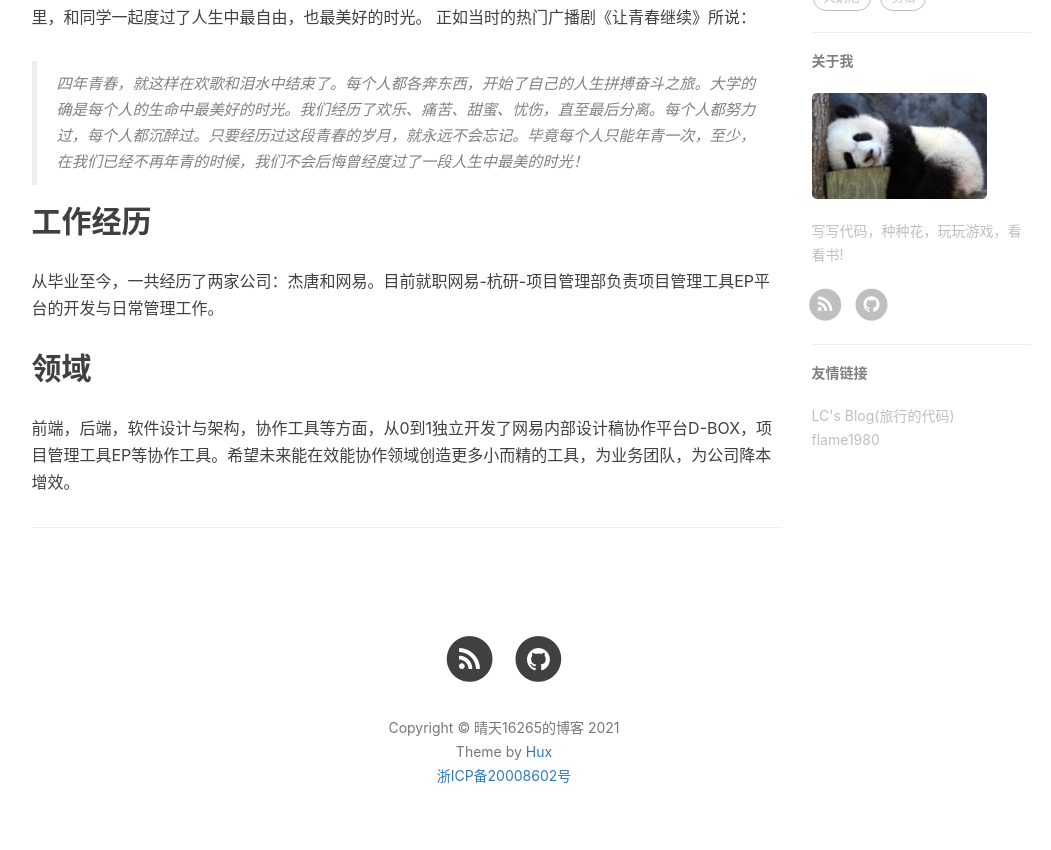
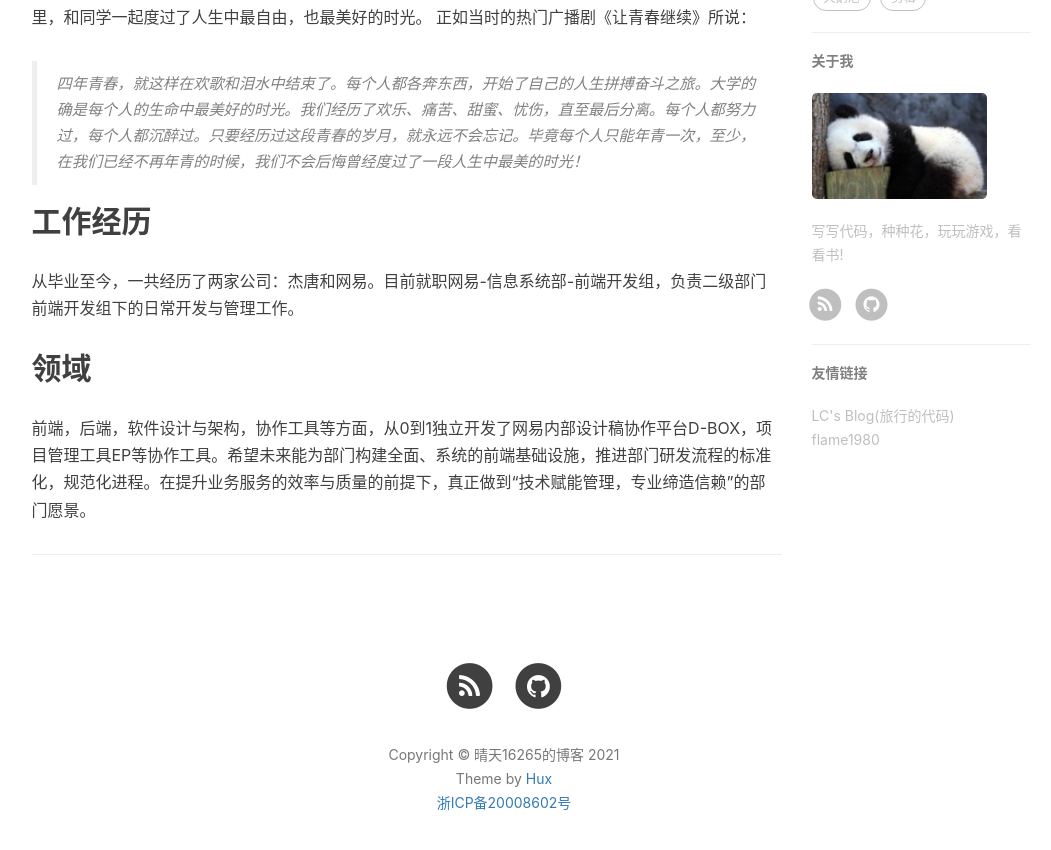
Before and after one commit to qingtian/qingtian.github.com, a Jekyll site: the page built from about.html, in a window 1280 px wide and 900 px high, scrolled down 745 px. Shown: the top 850 px of the window, without its empty margins (136-1187 px from the left). Built offline with Jekyll 4.4.1, drawn with Linux system fonts in a browser that asks for light colours; nearby versions of some CDN libraries; comment, search, counter and statistics services are not loaded.

Commit message:
Update about.html

```diff
--- a/about.html
+++ b/about.html
@@ -15,7 +15,7 @@ valine-path: '/about/'
 <blockquote>四年青春，就这样在欢歌和泪水中结束了。每个人都各奔东西，开始了自己的人生拼搏奋斗之旅。大学的确是每个人的生命中最美好的时光。我们经历了欢乐、痛苦、甜蜜、忧伤，直至最后分离。每个人都努力过，每个人都沉醉过。只要经历过这段青春的岁月，就永远不会忘记。毕竟每个人只能年青一次，至少，在我们已经不再年青的时候，我们不会后悔曾经度过了一段人生中最美的时光！</blockquote>
 
 <h2>工作经历</h2>
-<p class="desc">从毕业至今，一共经历了两家公司：杰唐和网易。目前就职网易-杭研-项目管理部负责项目管理工具EP平台的开发与日常管理工作。</p>
+<p class="desc">从毕业至今，一共经历了两家公司：杰唐和网易。目前就职网易-信息系统部-前端开发组，负责二级部门前端开发组下的日常开发与管理工作。</p>
 
 <h2>领域</h2>
-<p class="desc">前端，后端，软件设计与架构，协作工具等方面，从0到1独立开发了网易内部设计稿协作平台D-BOX，项目管理工具EP等协作工具。希望未来能在效能协作领域创造更多小而精的工具，为业务团队，为公司降本增效。</p>
+<p class="desc">前端，后端，软件设计与架构，协作工具等方面，从0到1独立开发了网易内部设计稿协作平台D-BOX，项目管理工具EP等协作工具。希望未来能为部门构建全面、系统的前端基础设施，推进部门研发流程的标准化，规范化进程。在提升业务服务的效率与质量的前提下，真正做到“技术赋能管理，专业缔造信赖”的部门愿景。</p>
```
